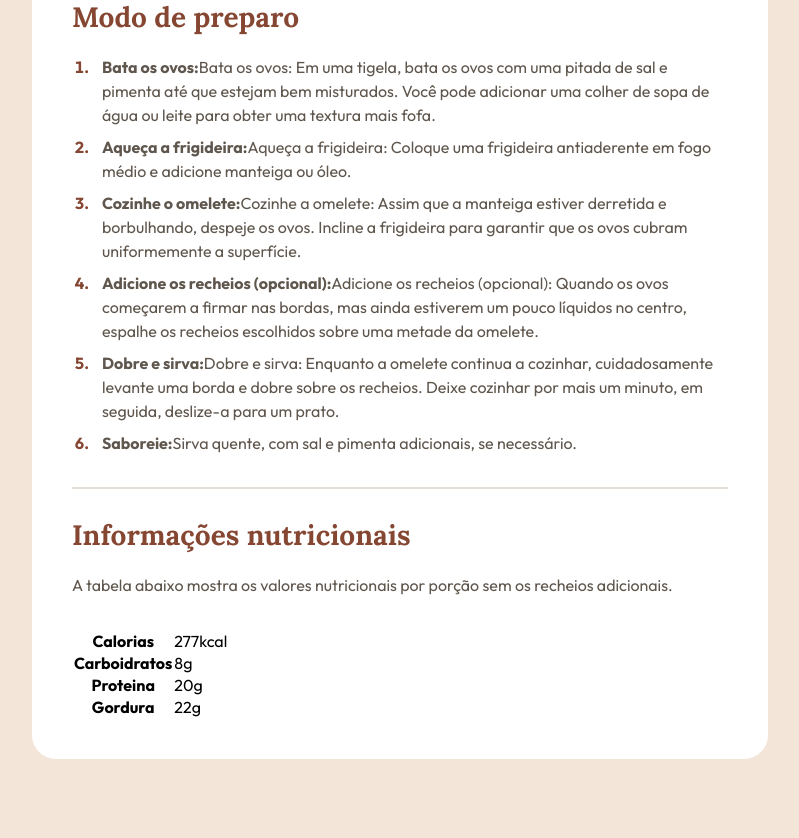
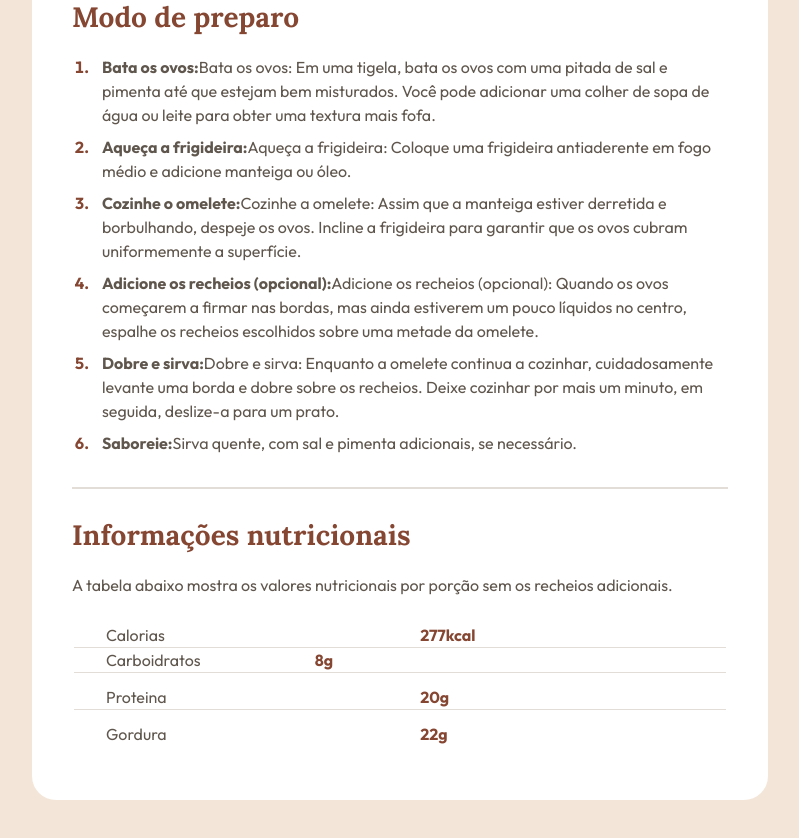
Before and after one commit to guigas444/receitas-01maguilherme, a plain HTML site: page index.html in a window 1280 px wide. Shown: the part 737-1575 px from the top of the page, without its empty margins (240-1039 px from the left). Drawn offline with Linux system fonts and the light colour scheme.

Commit message:
finalização do projeto

```diff
--- a/style.css
+++ b/style.css
@@ -2,6 +2,7 @@
     margin: 0;
     padding: 0;
     box-sizing: border-box;
+    -webkit-font-smoothing: antialised;
 }
 
 body{
@@ -110,3 +111,51 @@ hr{
     color: #854632;
     font-weight: 700;
 }
+
+
+.informacoes p {
+    margin-bottom: 24px;
+}
+
+table{
+    width: 100%;
+}
+
+th, td {
+    border-bottom: 1px solid #e3ddd7;
+    width: 100%;
+}
+
+tr{
+    display: flex;
+}
+
+th{
+    text-align: left;
+    padding-left: 32px;
+    font-weight: 400;
+    color: #5f564d;
+    line-height: 150%;
+}
+
+td{
+    padding-left: 16px;
+    font-weight: 700;
+    color: #854632;
+    line-height: 150%;
+}
+
+tr + tr th,
+tr + tr td {
+    margin-bottom: 12px;
+}
+
+tr::nth-of-type(1) th,
+tr::nth-of-type(1) td {
+    padding-bottom: 12px;
+}
+
+tr:nth-of-type(4) th,
+tr:nth-of-type(4) td {
+    border: none;
+}
```
